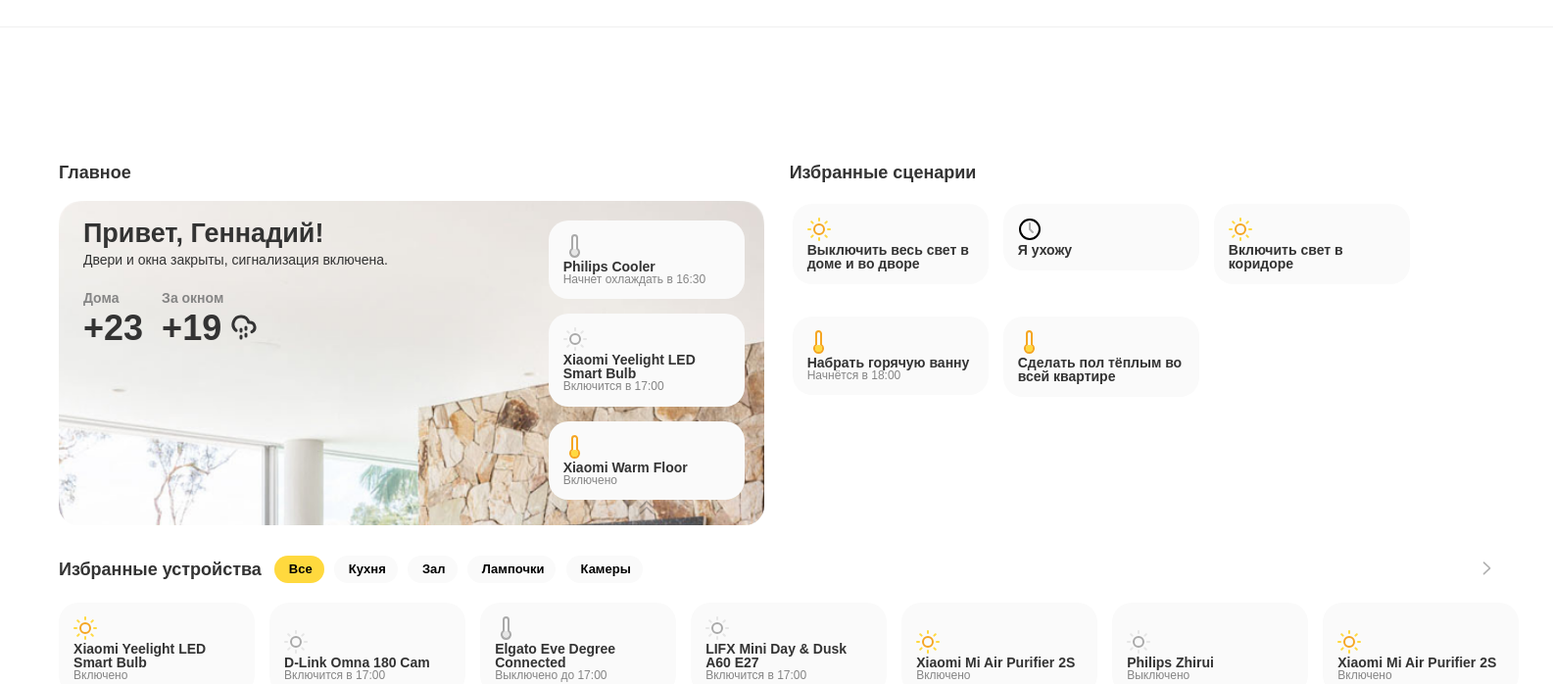
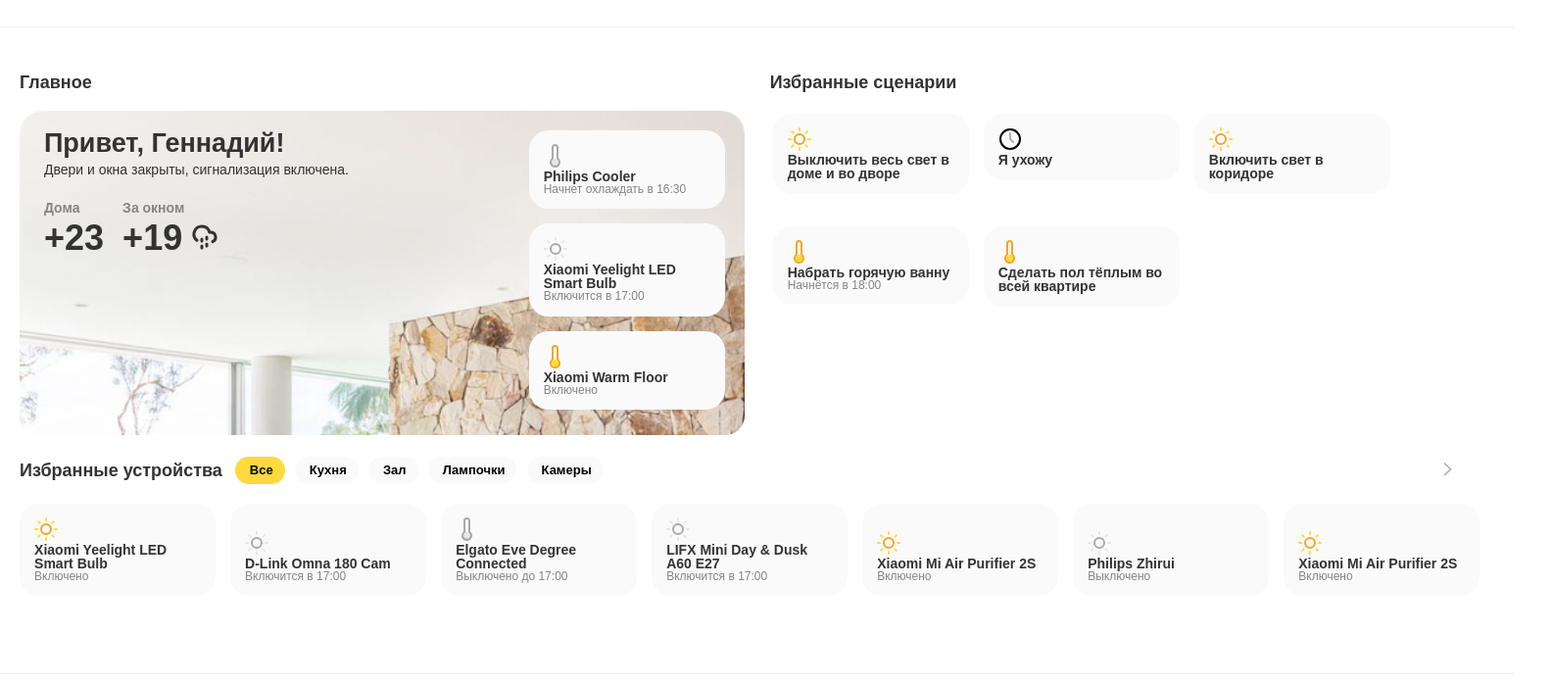
Before and after one commit to maryshipkova/maryshipkova.github.io, a website: page summary.html in a window 1280 px wide. Shown: the part 64-762 px from the top of the page at 98% size, 1585 px wide, since content can reach past the window. Drawn offline with Linux system fonts and the light colour scheme.

Commit message:
fix grid

```diff
--- a/package.json
+++ b/package.json
@@ -5,7 +5,7 @@
   "main": "index.js",
   "scripts": {
     "watch:sass": "node-sass sass/main.scss css/style.css -w",
-    "devserver": "live-server --browser=chrome",
+    "devserver": "live-server --browser=firefox",
     "start": "npm-run-all --parallel devserver watch:sass",
     "lint": "tslint src/**/*.ts --fix",
     "tsc": "tsc --build tsconfig.json",
--- a/sass/layout/_grid.scss
+++ b/sass/layout/_grid.scss
@@ -2,7 +2,7 @@
     height: 100%;
     display: grid;
     grid-template-rows: 5.75rem 1fr 4rem;
-    grid-template-columns: minmax($grid-gap, 1fr) max-content minmax($grid-gap, 1fr) ;
+    grid-template-columns: $grid-gap 1fr $grid-gap ;
     grid-template-areas:"header header header"
                         ". content ."
                         "footer footer footer";
@@ -19,33 +19,48 @@
     .content{
         grid-area: content;
 
-        &__summary{
-            width: 100%;
-            display: grid;
-            grid-template-rows:  minmax(3.25rem,5.75rem) minmax(1rem,1.81rem) minmax(21.69rem,23.19rem) minmax(1rem,1.81rem)   10.31rem minmax(3rem,4rem);
-            grid-template-columns: minmax(1rem, $edge-margin)  minmax(39.375rem,1fr) minmax(1rem,1.63rem) minmax($card-width,1fr)  minmax(.5rem, $edge-margin);
+        width: 100%;
+        height: 100%;
+        display: grid;
+        grid-template-areas:". page .";
+        grid-template-columns: minmax(0,1fr) max-content minmax(0,1fr) ;
 
-            .main{
-                grid-row: 3;
-                grid-column: 2;
-            }
 
-            .scenarios{
-                grid-row: 3;
-                grid-column: 4;
-            }
-            .devices{
-                grid-row: 5;
-                grid-column: 2/-1;
-            }
-        }
     }
     .footer{
         grid-area: footer;
     }
 
 }
+.events-page {
+    width: 64rem;
+    grid-area: page;
 
+}
+.summary-page{
+    grid-area: page;
+    width: 100%;
+    height: 100%;
+    display: grid;
+    grid-template-rows:   minmax(1rem,1.81rem) minmax(21.69rem,23.19rem) $grid-gap minmax(1rem,1.81rem) 7rem ;
+    grid-template-columns: minmax(39.375rem,1fr) minmax(1rem,1.63rem) minmax($card-width,1fr) ;
+    grid-template-areas:". . ."
+                        "main . scenarios"
+                        ". . ."
+                        "devices devices devices"
+                        ". . .";
+
+    .main{
+        grid-area: main;
+    }
+
+    .scenarios{
+        grid-area: scenarios;
+    }
+    .devices{
+        grid-area: devices;
+    }
+}
 
 // .grid{
 //     height: 100%;
--- a/entrancetask.html
+++ b/summary.html
@@ -37,7 +37,8 @@
                 </nav>
             </header>
             <!-- main -->
-            <main class="content content__summary">
+            <main class="content">
+                <div class="summary-page">
                     <section class="main">
                             <div class="section-heading">
                                 <h3 class="heading-section">Главное</h3>
@@ -350,6 +351,7 @@
                             </div>
                         </section>
                         <!-- /devices -->
+                </div>
             </main>
 
 
```
Also changed, not shown: index.html (+2 -0 lines), css/style.css.
